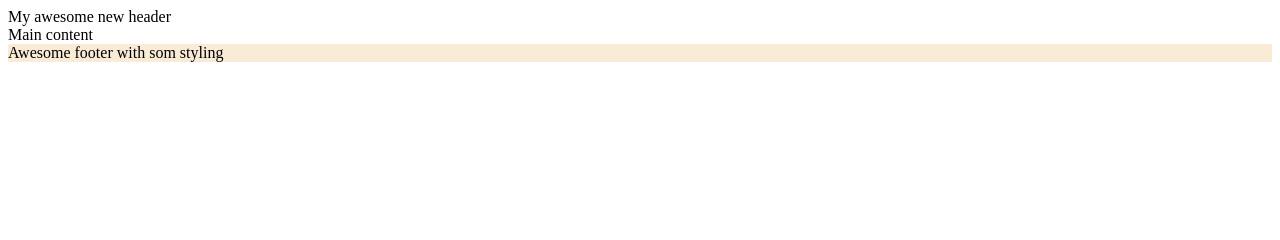
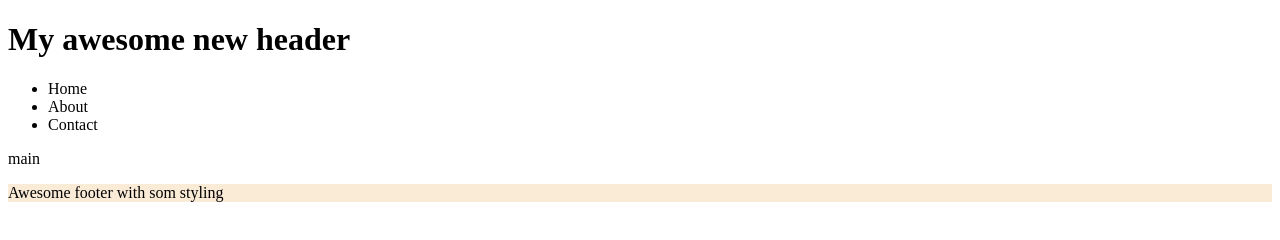
Before and after one commit to elovisa/gittest, a plain HTML site: page index.html in a window 1280 px wide. Drawn offline with Linux system fonts and the light colour scheme.

Commit message:
layout with nav

```diff
--- a/index.html
+++ b/index.html
@@ -8,8 +8,19 @@
     <link rel="stylesheet" href="css/style.css">
 </head>
 <body>
-    <header>My awesome new header</header>
-    <main>Main content</main>
+    <header>
+        <h1>My awesome new header</h1>
+    </header>
+    <nav>
+        <ul>
+            <li><a href=""></a>Home</li>
+            <li><a href=""></a>About</li>
+            <li><a href=""></a>Contact</li>
+        </ul>
+    </nav>
+    <main>
+        <p>main</p>
+    </main>
     <footer>Awesome footer with som styling</footer>
 </body>
 </html>
```
